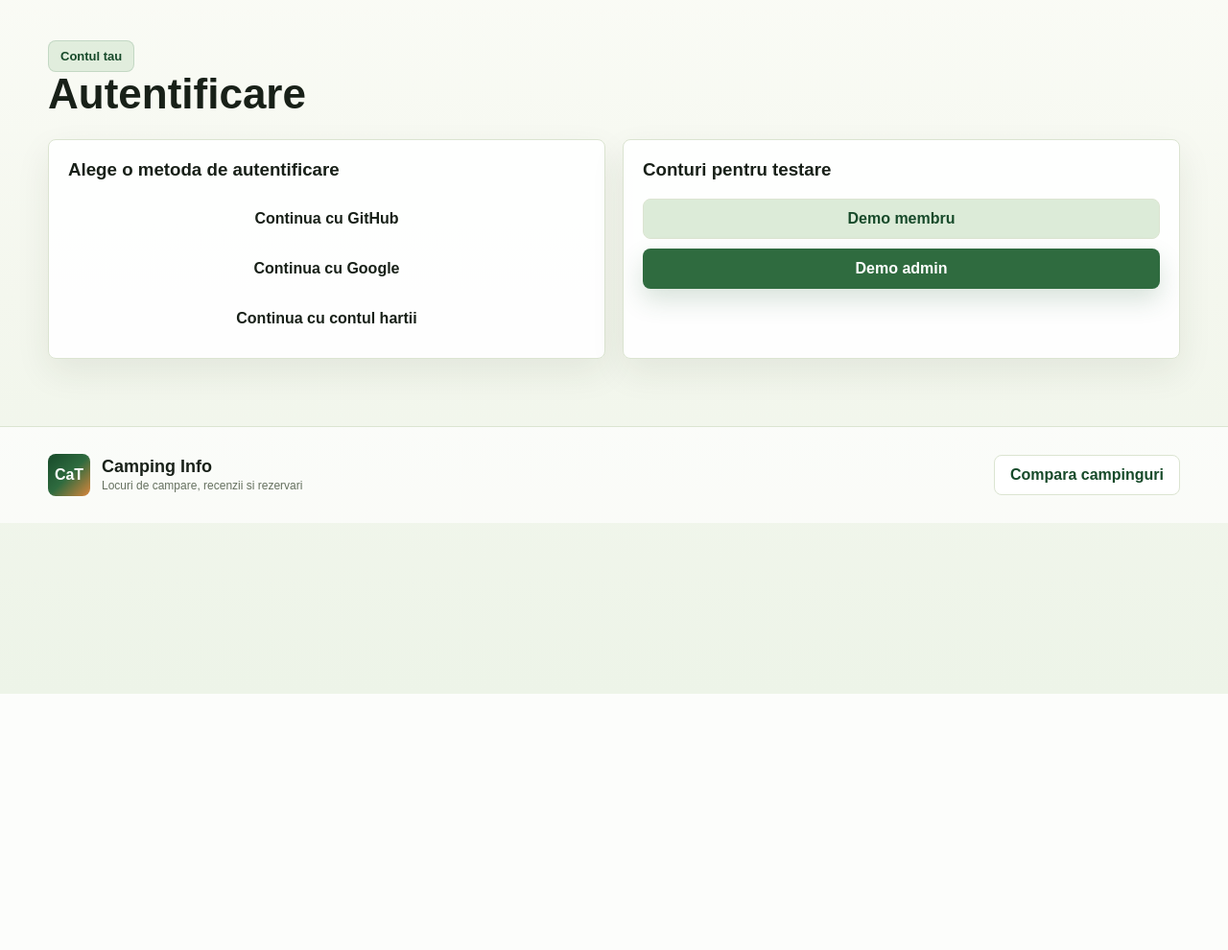
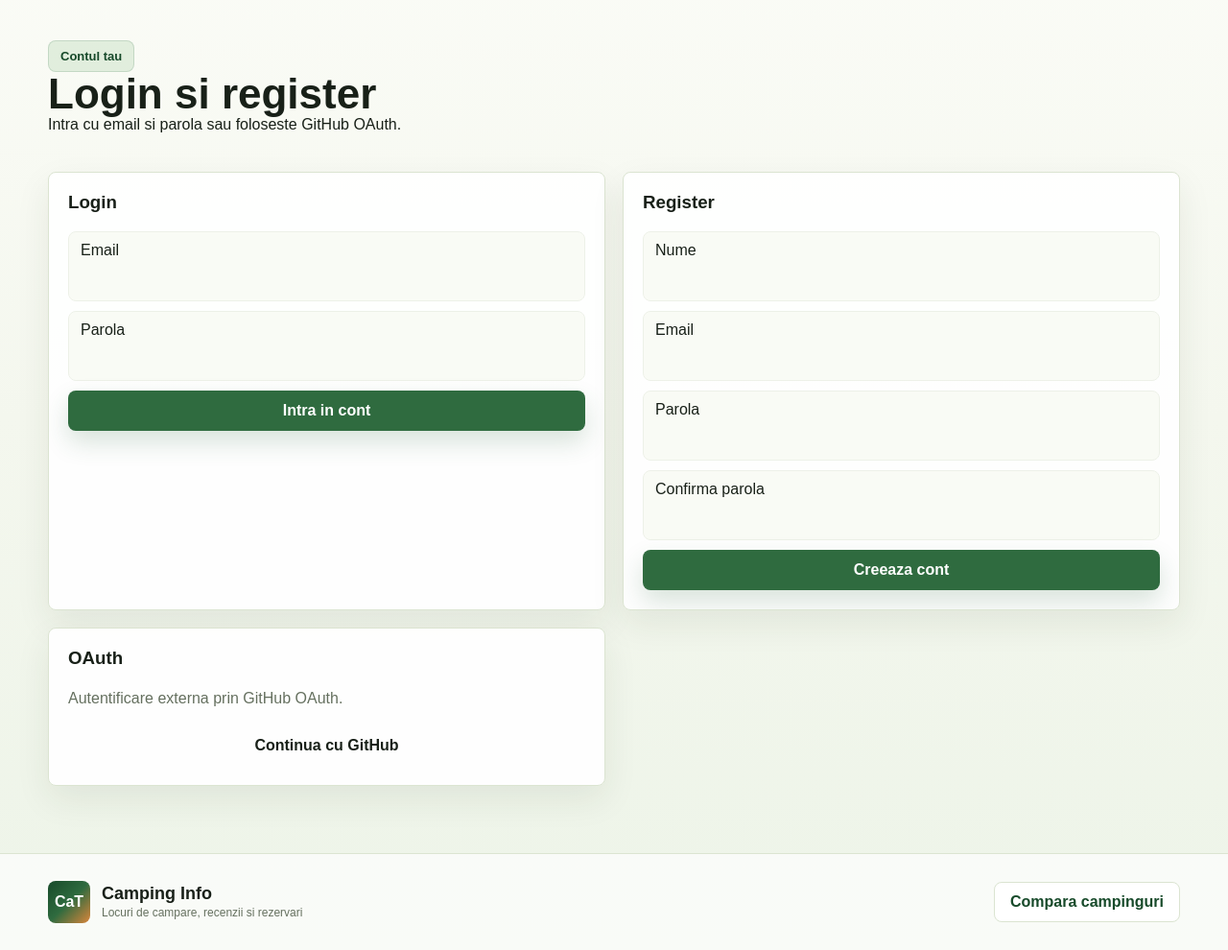
Before and after one commit to AndrewRTG/CaT-AilutoaeiCiobanu, a PHP site: page /index.php?page=auth in a window 1280 px wide. Shown: the part 77-1067 px from the top of the page at 96% size. Before the commit the page ends 800 px from the top, so only its background shows below. Run offline with PHP 8.4, Linux system fonts and the light colour scheme.

Commit message:
adaugare login/register

```diff
--- a/app/Models/DatabaseModel.php
+++ b/app/Models/DatabaseModel.php
@@ -40,6 +40,7 @@ class DatabaseModel
         provider_id TEXT NOT NULL,
         name TEXT NOT NULL,
         email TEXT,
+        password_hash TEXT,
         role TEXT NOT NULL DEFAULT 'member',
         status TEXT NOT NULL DEFAULT 'active',
         created_at TEXT NOT NULL DEFAULT CURRENT_TIMESTAMP,
@@ -80,6 +81,7 @@ class DatabaseModel
 
         self::addMissingColumn('campings', 'facilities', "TEXT NOT NULL DEFAULT ''");
         self::addMissingColumn('users', 'status', "TEXT NOT NULL DEFAULT 'active'");
+        self::addMissingColumn('users', 'password_hash', "TEXT");
 
         $db->exec("CREATE TABLE IF NOT EXISTS reservations (
             id INTEGER PRIMARY KEY AUTOINCREMENT,
--- a/app/Models/UserModel.php
+++ b/app/Models/UserModel.php
@@ -22,6 +22,52 @@ class UserModel
         $stmt->execute(['demo-oauth', $providerId]);
 
         return (int) $stmt->fetchColumn();
+    }
+
+        public static function createLocalUser(string $name, string $email, string $password): int
+    {
+        $email = strtolower(trim($email));
+
+        $stmt = db()->prepare('SELECT id FROM users WHERE provider = ? AND provider_id = ?');
+        $stmt->execute(['local', $email]);
+
+        if ($stmt->fetchColumn()) {
+            json_response(['error' => 'Exista deja un cont cu acest email.'], 409);
+        }
+
+        $passwordHash = password_hash($password, PASSWORD_DEFAULT);
+
+        $stmt = db()->prepare(
+            'INSERT INTO users (provider, provider_id, name, email, password_hash, role, status)
+            VALUES (?, ?, ?, ?, ?, ?, ?)'
+        );
+        $stmt->execute(['local', $email, $name, $email, $passwordHash, 'member', 'active']);
+
+        return (int) db()->lastInsertId();
+    }
+
+
+    public static function authenticateLocalUser(string $email, string $password): int
+    {
+        $email = strtolower(trim($email));
+
+        $stmt = db()->prepare(
+            'SELECT id, password_hash, status
+            FROM users
+            WHERE provider = ? AND provider_id = ?'
+        );
+        $stmt->execute(['local', $email]);
+        $user = $stmt->fetch();
+
+        if (!$user || !password_verify($password, (string) $user['password_hash'])) {
+            json_response(['error' => 'Email sau parola incorecta.'], 401);
+        }
+
+        if ($user['status'] !== 'active') {
+            json_response(['error' => 'Contul este blocat.'], 403);
+        }
+
+        return (int) $user['id'];
     }
 
         public static function findOrCreateOAuthUser(string $provider, string $providerId, string $name, ?string $email): int
--- a/app/Views/pages/auth.php
+++ b/app/Views/pages/auth.php
@@ -3,25 +3,64 @@
     <div class="section-head">
       <div>
         <span class="eyebrow">Contul tau</span>
-        <h2>Autentificare</h2>
+        <h2>Login si register</h2>
+        <p>Intra cu email si parola sau foloseste GitHub OAuth.</p>
       </div>
     </div>
 
     <div class="auth-error" id="oauthError"></div>
+
     <div class="auth-box">
       <div class="auth-card">
-        <h3>Alege o metoda de autentificare</h3>
+        <h3>Login</h3>
+        <form id="loginForm" class="form-grid">
+          <div class="field wide">
+            <label>Email</label>
+            <input type="email" name="email" required>
+          </div>
+
+          <div class="field wide">
+            <label>Parola</label>
+            <input type="password" name="password" required>
+          </div>
+
+          <button class="btn btn-primary wide" type="submit">Intra in cont</button>
+        </form>
+      </div>
+
+      <div class="auth-card">
+        <h3>Register</h3>
+        <form id="registerForm" class="form-grid">
+          <div class="field wide">
+            <label>Nume</label>
+            <input type="text" name="name" required>
+          </div>
+
+          <div class="field wide">
+            <label>Email</label>
+            <input type="email" name="email" required>
+          </div>
+
+          <div class="field wide">
+            <label>Parola</label>
+            <input type="password" name="password" minlength="8" required>
+          </div>
+
+          <div class="field wide">
+            <label>Confirma parola</label>
+            <input type="password" name="confirm_password" minlength="8" required>
+          </div>
+
+          <button class="btn btn-primary wide" type="submit">Creeaza cont</button>
+        </form>
+      </div>
+
+      <div class="auth-card">
+        <h3>OAuth</h3>
+        <p class="muted">Autentificare externa prin GitHub OAuth.</p>
+
         <div class="oauth-options">
-         <a class="btn oauth-btn" href="auth/github.php">Continua cu GitHub</a>
-          <a class="btn oauth-btn" href="auth/login.php?provider=google">Continua cu Google</a>
-          <a class="btn oauth-btn" href="auth/login.php?provider=osm">Continua cu contul hartii</a>
-        </div>
-      </div>
-      <div class="auth-card">
-        <h3>Conturi pentru testare</h3>
-        <div class="oauth-options">
-          <a class="btn btn-soft" href="auth/login.php?provider=demo_user">Demo membru</a>
-          <a class="btn btn-primary" href="auth/login.php?provider=demo_admin">Demo admin</a>
+          <a class="btn oauth-btn" href="auth/github.php">Continua cu GitHub</a>
         </div>
       </div>
     </div>
--- a/assets/js/app.js
+++ b/assets/js/app.js
@@ -442,6 +442,72 @@ function saveTokenFromUrl() {
       }
     }
   }
+  function bindAuthForms() {
+  const loginForm = $('#loginForm');
+  const registerForm = $('#registerForm');
+
+  async function finishAuth(payload) {
+    localStorage.setItem('cat_token', payload.token);
+    authToken = payload.token;
+    currentUser = payload.user;
+    renderAuthActions();
+    showToast('Autentificare reusita.');
+    window.location.href = 'index.php?page=campings';
+  }
+
+  if (loginForm) {
+    loginForm.addEventListener('submit', async event => {
+      event.preventDefault();
+
+      const data = new FormData(loginForm);
+
+      try {
+        const payload = await request('api/auth.php', {
+          method: 'POST',
+          json: {
+            action: 'login',
+            email: data.get('email'),
+            password: data.get('password'),
+          },
+        });
+
+        await finishAuth(payload);
+      } catch (error) {
+        showToast(error.message);
+      }
+    });
+  }
+
+  if (registerForm) {
+    registerForm.addEventListener('submit', async event => {
+      event.preventDefault();
+
+      const data = new FormData(registerForm);
+
+      if (data.get('password') !== data.get('confirm_password')) {
+        showToast('Parolele nu coincid.');
+        return;
+      }
+
+      try {
+        const payload = await request('api/auth.php', {
+          method: 'POST',
+          json: {
+            action: 'register',
+            name: data.get('name'),
+            email: data.get('email'),
+            password: data.get('password'),
+            confirm_password: data.get('confirm_password'),
+          },
+        });
+
+        await finishAuth(payload);
+      } catch (error) {
+        showToast(error.message);
+      }
+    });
+  }
+}
 
   function bindCampingsPage() {
     const form = $('#filtersForm');
@@ -815,6 +881,7 @@ function saveTokenFromUrl() {
   saveTokenFromUrl();
 
   bindBasicUI();
+  bindAuthForms();
   bindHomePage();
   bindCampingsPage();
   bindDetailForms();
```
Also changed, not shown: api/auth.php (added, +63 -0 lines), storage/cat.sqlite. Lines whose indentation alone changed are shown as unchanged.
